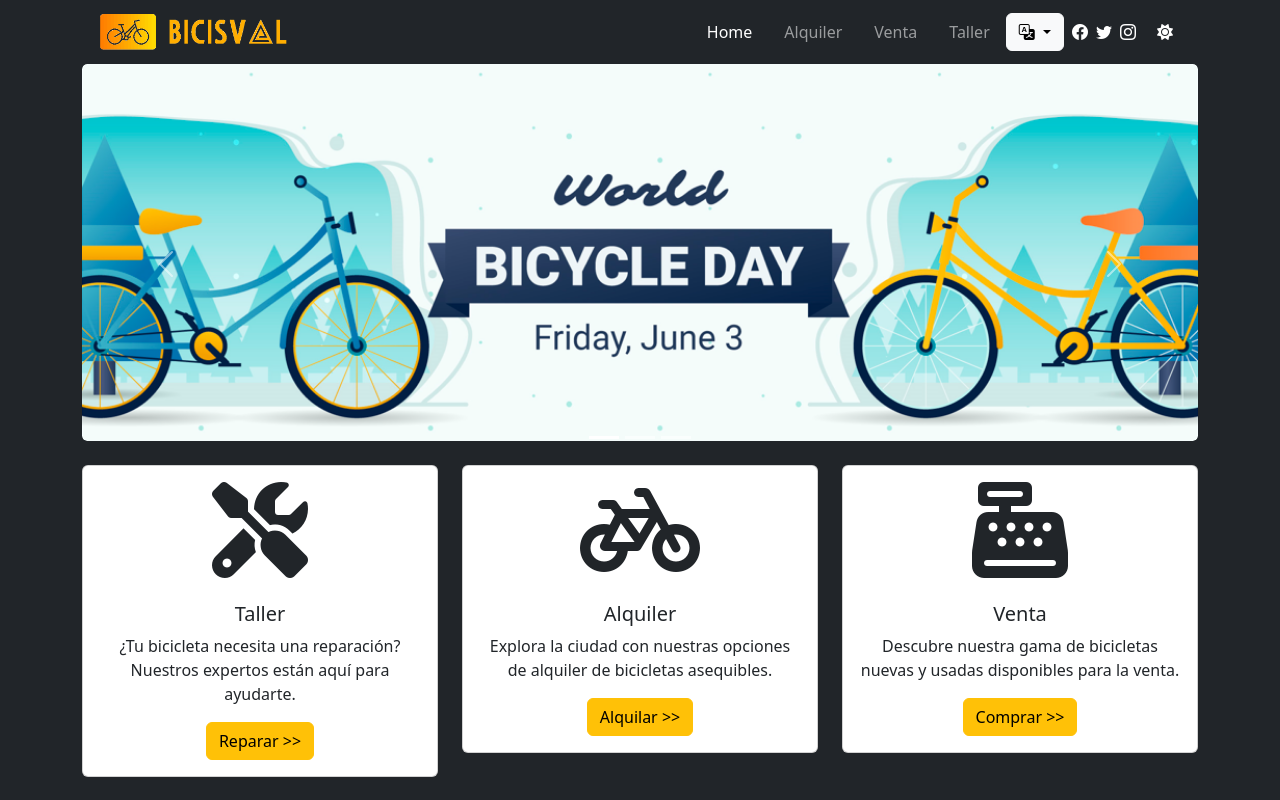
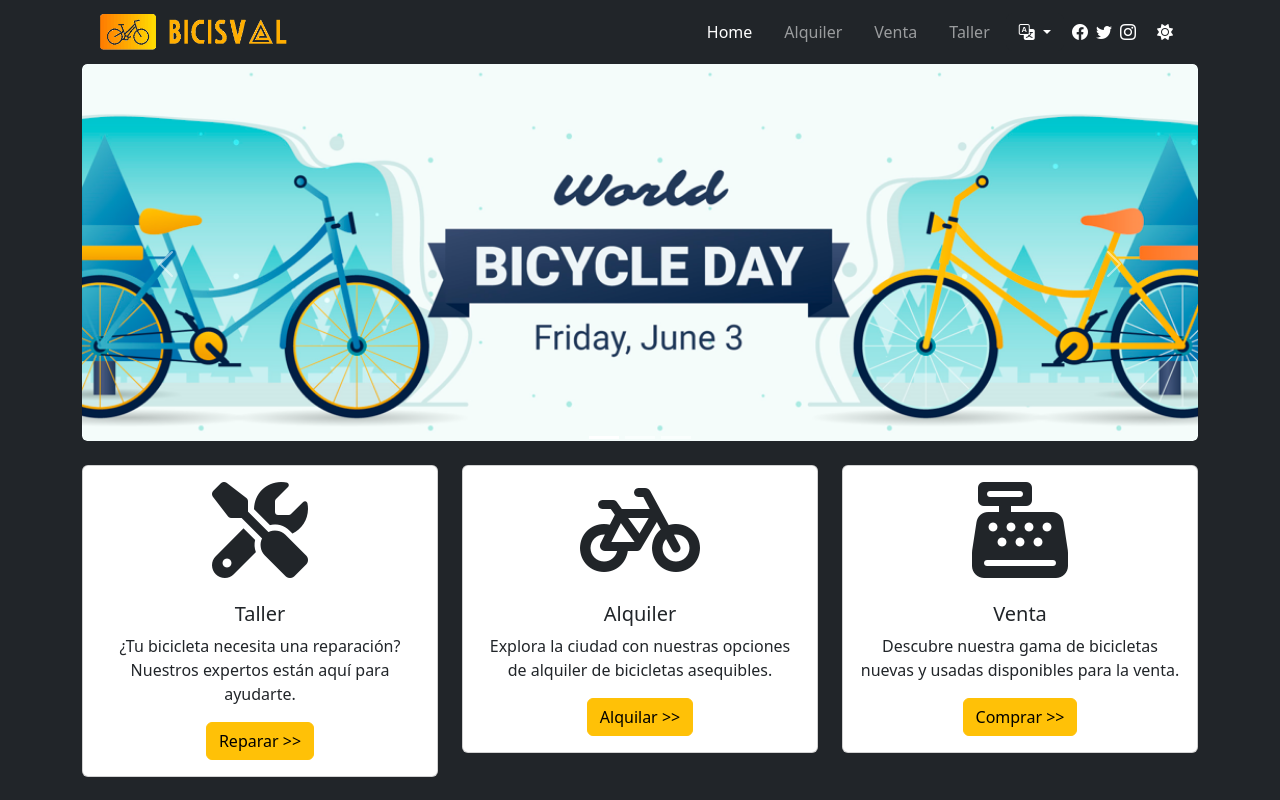
Before and after one commit to Alcon83/BicisValBoostrap, a plain HTML site: page index.html in a window 1280 px wide. Both pictures are taken after a click on the button 1167 px from the left and 31 px from the top of the page. Shown: the top 800 px of the page. Drawn offline with nearby package versions, Linux system fonts and the light colour scheme.

Commit message:
cambios en el boton idioma

```diff
--- a/assets/js/script.js
+++ b/assets/js/script.js
@@ -10,10 +10,6 @@ document.addEventListener('DOMContentLoaded', () => {
         document.body.classList.toggle('bg-dark');
         document.body.classList.toggle('text-white');
 
-
-
-
-        // Define iconColor basado en el tema activo
         const iconColor = document.body.classList.contains('bg-dark') ? 'text-white' : 'text-dark';
 
         const socialLinks = document.querySelectorAll('.social-link');
@@ -22,16 +18,29 @@ document.addEventListener('DOMContentLoaded', () => {
             link.classList.add(iconColor);
         });
 
-        const tables = document.querySelectorAll('.table'); // Selecciona todas las tablas
+        const tables = document.querySelectorAll('.table');
 
         tables.forEach(table => {
-            // Verifica si la tabla ya tiene la clase table-dark o table-light
+
             if (table.classList.contains('table-dark')) {
                 table.classList.remove('table-dark');
                 table.classList.add('table-light');
             } else {
                 table.classList.remove('table-light');
                 table.classList.add('table-dark');
+            }
+        });
+
+        const lenguages = document.querySelectorAll('.idioma');
+
+        lenguages.forEach(lenguage => {
+
+            if (lenguage.classList.contains('btn-light')) {
+                lenguage.classList.remove('btn-light');
+                lenguage.classList.add('btn-dark');
+            } else {
+                lenguage.classList.remove('btn-dark');
+                lenguage.classList.add('btn-light');
             }
         });
 
@@ -93,7 +102,7 @@ document.addEventListener('DOMContentLoaded', () => {
         });
     }
 
-    // Evento delegado para manejar clics en 'main'
+
     main.addEventListener('click', (event) => {
         let target = event.target.closest('a');
         if (target && (target.getAttribute('href').startsWith('pages/') || target.getAttribute('href') === 'index.html')) {
@@ -102,7 +111,6 @@ document.addEventListener('DOMContentLoaded', () => {
         }
     });
 
-    // Eventos para enlaces en la cabecera y el pie de página
     links.forEach(link => {
         link.addEventListener('click', (event) => {
             let href = link.getAttribute('href');
@@ -114,8 +122,6 @@ document.addEventListener('DOMContentLoaded', () => {
     });
 
 
-
-    // Cargar el contenido inicial si es necesario
     if (!main.innerHTML.trim()) {
         loadContent('pages/home.html');
     }
--- a/index.html
+++ b/index.html
@@ -47,7 +47,7 @@
 
                         <!-- Selector de Idioma (Iconos) -->
                         <div class="dropdown">
-                            <button class="btn btn-light dropdown-toggle" type="button" id="languageDropdown"
+                            <button class="idioma btn btn-light dropdown-toggle" type="button" id="languageDropdown"
                                 data-bs-toggle="dropdown" aria-expanded="false">
                                 <i class="bi bi-translate"></i>
                             </button>
```
